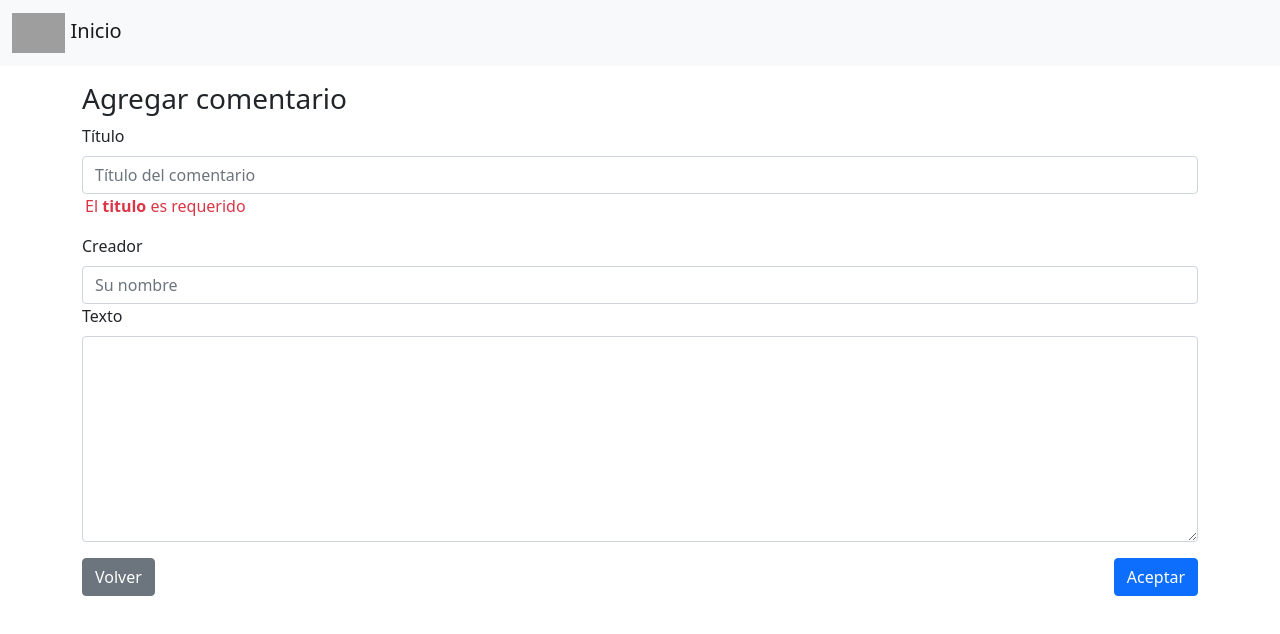
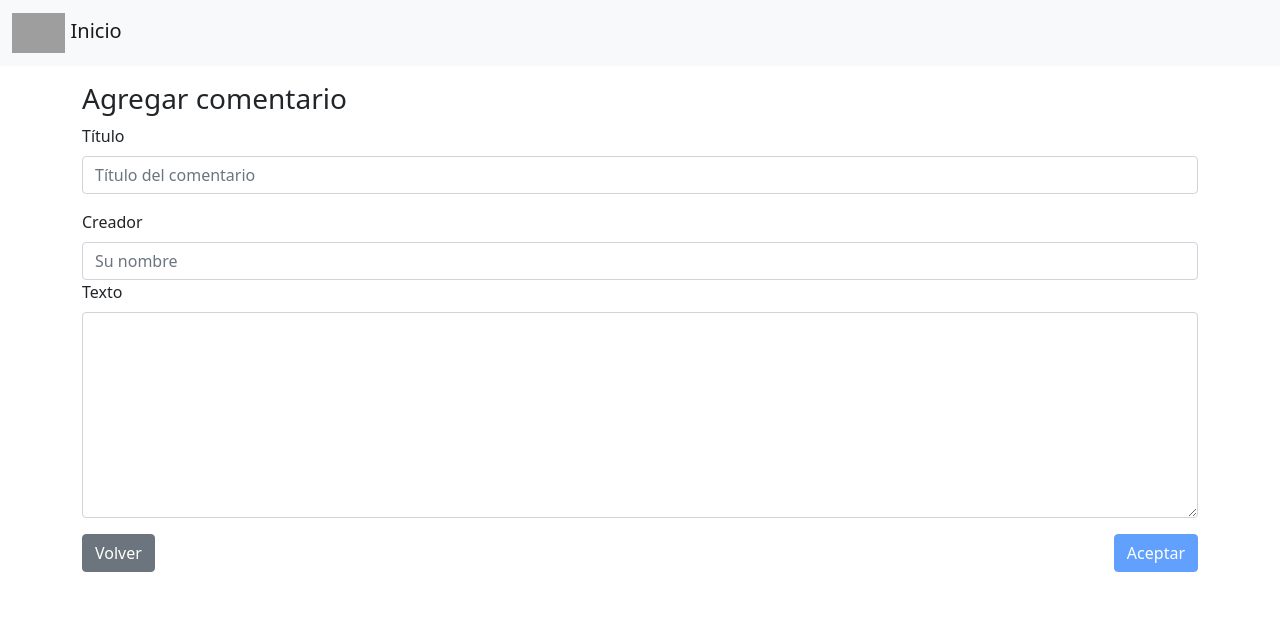
Before and after one commit to NEONEonjena/frontang, an Angular app: page /agregar in a window 1280 px wide. Shown: the top 634 px of the page. Built offline with nearby package versions, Linux system fonts and the light colour scheme; grey boxes are pictures that could not be loaded.

Commit message:
frontEnd v.0.0.1

```diff
--- a/src/app/components/agregar-editar-comentario/agregar-editar-comentario.component.html
+++ b/src/app/components/agregar-editar-comentario/agregar-editar-comentario.component.html
@@ -2,20 +2,25 @@
 <form [formGroup]="agregarComentario" (ngSubmit)="agregar()">
   <div class="mb-3">
     <label for="titulo"class="form-label">Título</label>
-    <input formControlName="titulo" type="text" class="form-control" id="titulo" placeholder="Título del comentario">
-    <span *ngIf="agregarComentario.get('titulo')?.invalid" class="text-danger">
+    <input formControlName="titulo" type="text" class="form-control" id="titulo" placeholder="Título del comentario" autocomplete="off">
+    <span *ngIf="agregarComentario.get('titulo')?.invalid && agregarComentario.get('titulo')?.touched" class="text-danger">
       El <strong>titulo</strong> es requerido
     </span>
   </div>
   <div class="mb-3">
     <label for="creador" class="form-label">Creador</label>
-    <input formControlName="creador" class="form-control" id="creador" placeholder="Su nombre">
-
+    <input formControlName="creador" class="form-control" id="creador" placeholder="Su nombre" autocomplete="off">
+    <span *ngIf="agregarComentario.get('creador')?.invalid && agregarComentario.get('creador')?.touched" class="text-danger">
+      Su <strong>nombre</strong> es requerido
+    </span>
     <div class="mb-3">
       <label for="texto" class="form-label">Texto</label>
-      <textarea formControlName="texto" class="form-control" id="texto" rows="8"></textarea>
+      <textarea formControlName="texto" class="form-control" id="texto" autocomplete="off" rows="8"></textarea>
+      <span *ngIf="agregarComentario.get('texto')?.invalid && agregarComentario.get('texto')?.touched" class="text-danger">
+      Su <strong>comentario</strong> es requerido
+    </span>
     </div>
   </div>
-  <button type="submit" routerLink="/ver-comentario{:id}" class="btn btn-primary float-end">Aceptar</button>
+  <button type="submit" [disabled]="agregarComentario.invalid" routerLink="/ver-comentario{:id}" class="btn btn-primary float-end">Aceptar</button>
   <button type="button" routerLink="/" class="btn btn-secondary">Volver</button>
 </form>
--- a/src/app/components/list-comentarios/list-comentarios.component.html
+++ b/src/app/components/list-comentarios/list-comentarios.component.html
@@ -19,7 +19,9 @@
     </thead>
     <tbody>
         <tr *ngFor="let comentario of listComentarios">
-            <td>{{comentario.titulo}}</td>
+            <td>
+              <a [routerLink]="['ver/1']">{{comentario.titulo}}</a>
+              </td>
             <td>{{comentario.creador}}</td>
             <td>{{comentario.fechaCreacion |date:'dd/MM/yyyy'}}</td>
             <td style="width: 10%;">
--- a/src/app/components/ver-comentario/ver-comentario.component.html
+++ b/src/app/components/ver-comentario/ver-comentario.component.html
@@ -1 +1,8 @@
-<p>ver-comentario works!</p>
+<div>
+  <h3>Angular</h3>
+  <h5>Lorem ipsum dolor sit amet consectetur adipisicing elit. Tenetur ea commodi magni numquam veniam amet praesentium, animi, quia earum accusantium vel perspiciatis sunt, cupiditate autem perferendis quibusdam iste adipisci eaque!</h5>
+  <ul>
+    <li>Juan</li>
+    <li>12/12/2020</li>
+  </ul>
+</div>
```
